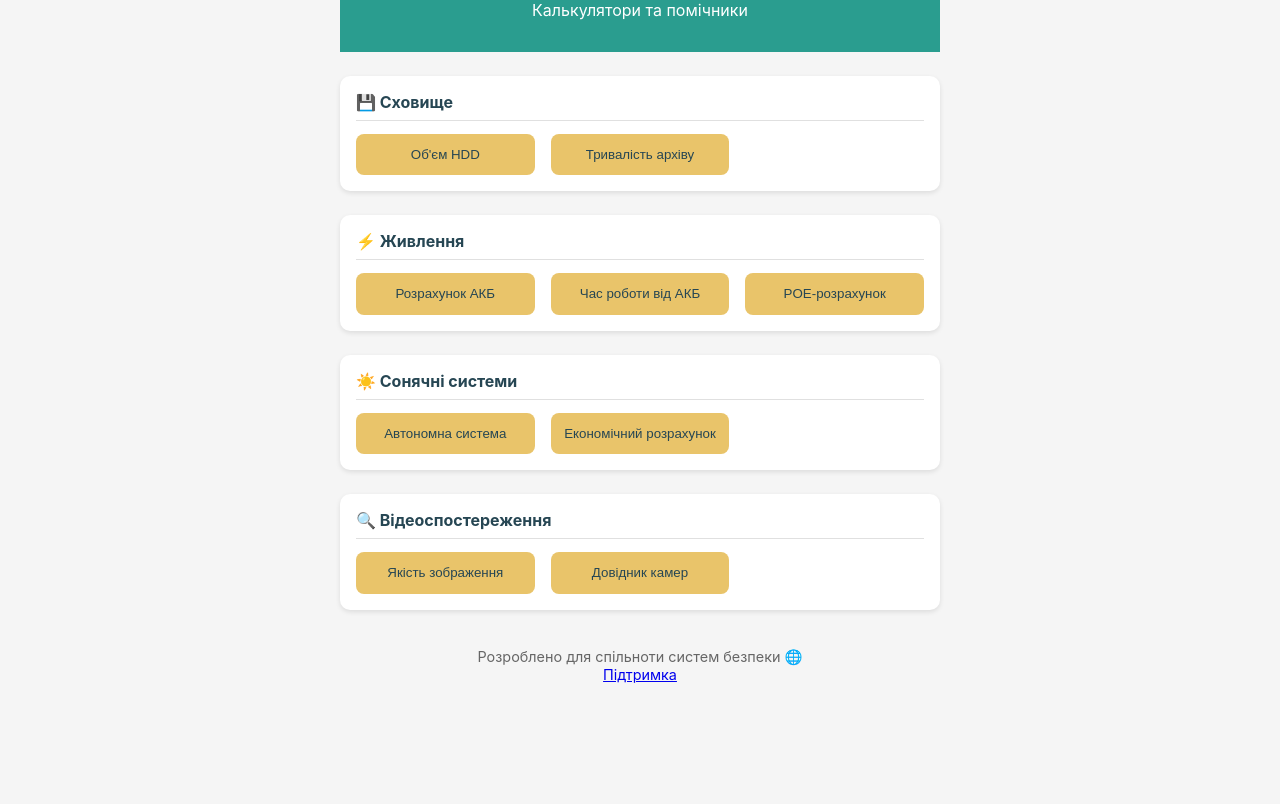
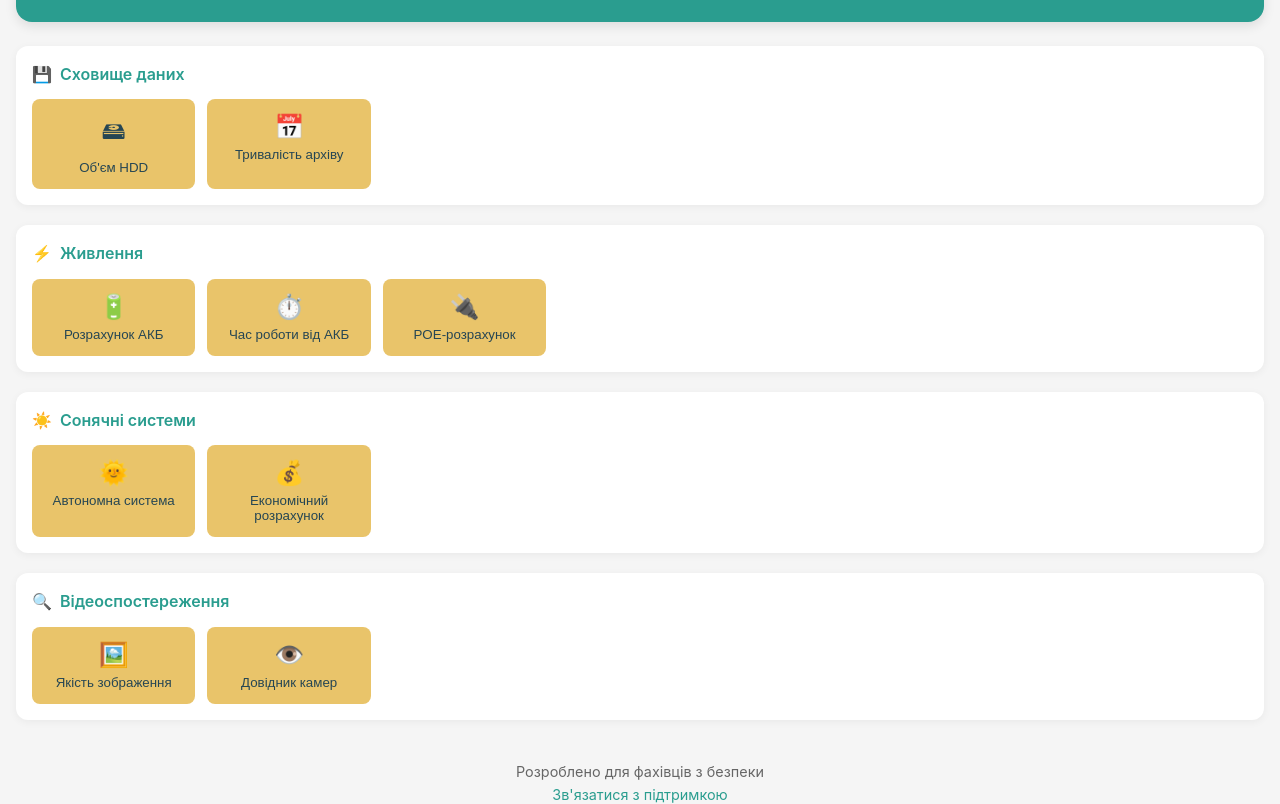
Before and after one commit to SergPrymak/MiniApps, a plain HTML site: page index.html in a window 1280 px wide. Shown: the part 114-918 px from the top of the page. Before the commit the page ends 827 px from the top, so only its background shows below. Drawn offline with Linux system fonts and the light colour scheme; a script that the page names is missing.

Commit message:
Update index.html

```diff
--- a/index.html
+++ b/index.html
@@ -1,122 +1,208 @@
 <!DOCTYPE html>
-<html>
+<html lang="uk">
 <head>
   <meta charset="UTF-8">
-  <title>Системи безпеки: Калькулятори</title>
-  <script src="https://telegram.org/js/telegram-web-app.js"></script>
+  <meta name="viewport" content="width=device-width, initial-scale=1.0">
+  <title>🔐 Системи безпеки - Головна</title>
+  <script src="https://telegram.org/js/telegram-web-app.js?2"></script>
   <style>
-    body {
-      font-family: -apple-system, BlinkMacSystemFont, "Segoe UI", Roboto, Helvetica, Arial, sans-serif;
+    :root {
+      --primary: #2a9d8f;
+      --secondary: #e9c46a;
+      --dark: #264653;
+      --light: #f5f5f5;
+      --white: #ffffff;
+    }
+
+    * {
+      box-sizing: border-box;
       margin: 0;
       padding: 0;
-      background: #f5f5f5;
+    }
+
+    body {
+      font-family: -apple-system, BlinkMacSystemFont, 'Segoe UI', Roboto, Helvetica, Arial, sans-serif;
+      background: var(--light);
+      color: var(--dark);
+      line-height: 1.6;
     }
 
     .container {
-      max-width: 600px;
+      max-width: 100%;
+      padding: 16px;
       margin: 0 auto;
-      padding: 1em;
     }
 
-    .header {
+    header {
+      background: var(--primary);
+      color: var(--white);
+      padding: 20px 0;
       text-align: center;
-      padding: 1em;
-      background: #2a9d8f;
-      color: white;
-      border-radius: 10px 10px 0 0;
+      border-radius: 0 0 16px 16px;
+      margin-bottom: 24px;
+      box-shadow: 0 4px 12px rgba(0, 0, 0, 0.1);
+    }
+
+    h1 {
+      font-size: 1.8rem;
+      margin-bottom: 8px;
+    }
+
+    .subtitle {
+      font-size: 1rem;
+      opacity: 0.9;
     }
 
     .category {
-      margin: 1.5em 0;
-      background: white;
-      border-radius: 10px;
-      padding: 1em;
-      box-shadow: 0 2px 5px rgba(0,0,0,0.1);
+      background: var(--white);
+      border-radius: 12px;
+      padding: 16px;
+      margin-bottom: 20px;
+      box-shadow: 0 2px 8px rgba(0, 0, 0, 0.05);
     }
 
     .category-title {
-      font-weight: bold;
-      margin-bottom: 0.8em;
-      color: #264653;
-      border-bottom: 1px solid #e0e0e0;
-      padding-bottom: 0.5em;
+      font-weight: 600;
+      color: var(--primary);
+      margin-bottom: 12px;
+      display: flex;
+      align-items: center;
+      gap: 8px;
     }
 
-    .button-grid {
+    .buttons-grid {
       display: grid;
-      grid-template-columns: repeat(auto-fill, minmax(140px, 1fr));
-      gap: 1em;
+      grid-template-columns: repeat(auto-fill, minmax(160px, 1fr));
+      gap: 12px;
     }
 
     .app-button {
-      background: #e9c46a;
+      background: var(--secondary);
+      color: var(--dark);
       border: none;
       border-radius: 8px;
-      padding: 1em;
+      padding: 14px;
+      font-weight: 500;
       text-align: center;
       cursor: pointer;
-      transition: transform 0.2s, box-shadow 0.2s;
-      font-weight: 500;
-      color: #264653;
+      transition: all 0.2s ease;
+      display: flex;
+      flex-direction: column;
+      align-items: center;
+      gap: 6px;
     }
 
     .app-button:hover {
       transform: translateY(-2px);
-      box-shadow: 0 4px 8px rgba(0,0,0,0.15);
+      box-shadow: 0 4px 8px rgba(0, 0, 0, 0.1);
     }
 
-    .footer {
+    .app-button:active {
+      transform: translateY(0);
+    }
+
+    .app-icon {
+      font-size: 1.5rem;
+    }
+
+    footer {
       text-align: center;
-      padding: 1em;
+      padding: 20px 0;
       color: #666;
-      font-size: 0.9em;
+      font-size: 0.9rem;
+    }
+
+    .support-link {
+      color: var(--primary);
+      text-decoration: none;
+    }
+
+    @media (max-width: 480px) {
+      .buttons-grid {
+        grid-template-columns: 1fr;
+      }
     }
   </style>
 </head>
 <body>
   <div class="container">
-    <div class="header">
-      <h1>🛠️ Системи безпеки</h1>
-      <p>Калькулятори та помічники</p>
-    </div>
+    <header>
+      <h1>🔐 Системи безпеки</h1>
+      <p class="subtitle">Калькулятори та інструменти</p>
+    </header>
 
     <div class="category">
-      <div class="category-title">💾 Сховище</div>
-      <div class="button-grid">
-        <button class="app-button" onclick="openApp('calchdd')">Об'єм HDD</button>
-        <button class="app-button" onclick="openApp('calcdays')">Тривалість архіву</button>
+      <div class="category-title">
+        <span>💾</span> Сховище даних
+      </div>
+      <div class="buttons-grid">
+        <button class="app-button" onclick="openApp('calchdd')">
+          <span class="app-icon">🖴</span>
+          Об'єм HDD
+        </button>
+        <button class="app-button" onclick="openApp('calcdays')">
+          <span class="app-icon">📅</span>
+          Тривалість архіву
+        </button>
       </div>
     </div>
 
     <div class="category">
-      <div class="category-title">⚡ Живлення</div>
-      <div class="button-grid">
-        <button class="app-button" onclick="openApp('calcups')">Розрахунок АКБ</button>
-        <button class="app-button" onclick="openApp('battime')">Час роботи від АКБ</button>
-        <button class="app-button" onclick="openApp('poewizard')">POE-розрахунок</button>
+      <div class="category-title">
+        <span>⚡</span> Живлення
+      </div>
+      <div class="buttons-grid">
+        <button class="app-button" onclick="openApp('calcups')">
+          <span class="app-icon">🔋</span>
+          Розрахунок АКБ
+        </button>
+        <button class="app-button" onclick="openApp('battime')">
+          <span class="app-icon">⏱️</span>
+          Час роботи від АКБ
+        </button>
+        <button class="app-button" onclick="openApp('poewizard')">
+          <span class="app-icon">🔌</span>
+          POE-розрахунок
+        </button>
       </div>
     </div>
 
     <div class="category">
-      <div class="category-title">☀️ Сонячні системи</div>
-      <div class="button-grid">
-        <button class="app-button" onclick="openApp('solarwizard')">Автономна система</button>
-        <button class="app-button" onclick="openApp('solargenwizard')">Економічний розрахунок</button>
+      <div class="category-title">
+        <span>☀️</span> Сонячні системи
+      </div>
+      <div class="buttons-grid">
+        <button class="app-button" onclick="openApp('solarwizard')">
+          <span class="app-icon">🌞</span>
+          Автономна система
+        </button>
+        <button class="app-button" onclick="openApp('solargenwizard')">
+          <span class="app-icon">💰</span>
+          Економічний розрахунок
+        </button>
       </div>
     </div>
 
     <div class="category">
-      <div class="category-title">🔍 Відеоспостереження</div>
-      <div class="button-grid">
-        <button class="app-button" onclick="openApp('pixelwizard')">Якість зображення</button>
-        <button class="app-button" onclick="openApp('visionrange')">Довідник камер</button>
+      <div class="category-title">
+        <span>🔍</span> Відеоспостереження
+      </div>
+      <div class="buttons-grid">
+        <button class="app-button" onclick="openApp('pixelwizard')">
+          <span class="app-icon">🖼️</span>
+          Якість зображення
+        </button>
+        <button class="app-button" onclick="openApp('visionrange')">
+          <span class="app-icon">👁️</span>
+          Довідник камер
+        </button>
       </div>
     </div>
 
-    <div class="footer">
-      Розроблено для спільноти систем безпеки 🌐<br>
-      <a href="https://t.me/your_bot" target="_blank">Підтримка</a>
-    </div>
+    <footer>
+      Розроблено для фахівців з безпеки<br>
+      <a href="https://t.me/sisbnight_bot" class="support-link" target="_blank">Зв'язатися з підтримкою</a>
+    </footer>
   </div>
 
   <script>
@@ -124,12 +210,24 @@
     Telegram.WebApp.ready();
     Telegram.WebApp.expand();
 
+    // Функція для відкриття додатків
+    function openApp(appName) {
+      const baseUrl = 'https://sergprymak.github.io/MiniApps/';
+      const fullUrl = `${baseUrl}${appName}.html`;
 
-    function openApp(appName) {
-        const baseUrl = 'https://sergprymak.github.io/MiniApps/';
-        const fullUrl = `${baseUrl}${appName}.html`; // Наприклад: https://.../calcups.html
-        Telegram.WebApp.openLink(fullUrl); // Використовуйте Telegram API замість window.open
+      // Відкриття через Telegram WebApp API
+      try {
+        Telegram.WebApp.openLink(fullUrl);
+      } catch (e) {
+        console.error('Помилка відкриття:', e);
+        // Резервний варіант для звичайних браузерів
+        window.open(fullUrl, '_blank');
+      }
     }
+
+    // Додаткові налаштування інтерфейсу
+    Telegram.WebApp.setHeaderColor('#2a9d8f');
+    Telegram.WebApp.setBackgroundColor('#f5f5f5');
   </script>
 </body>
 </html>
```
